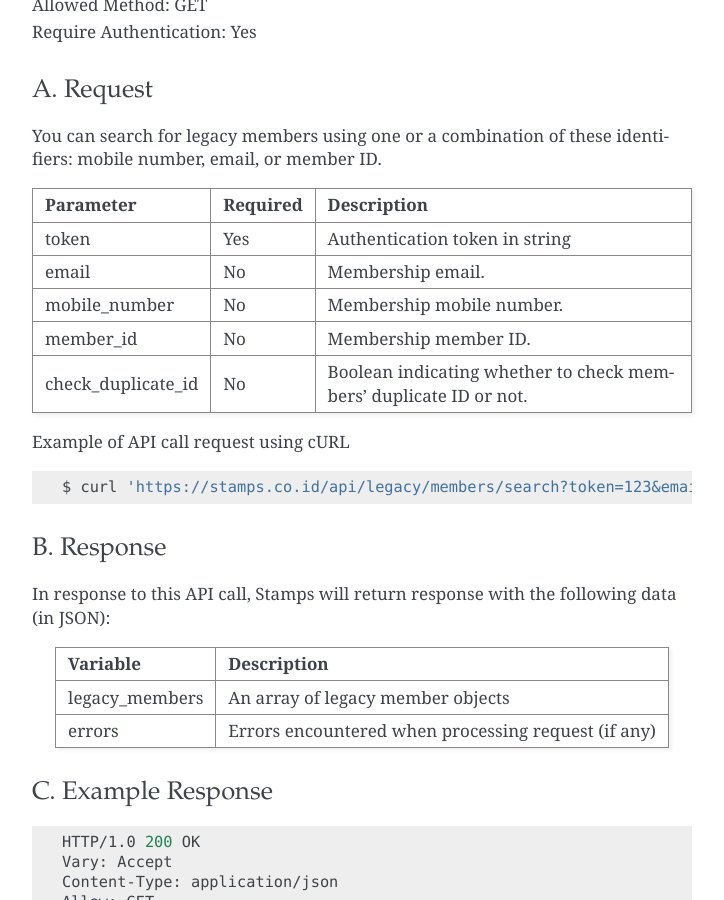
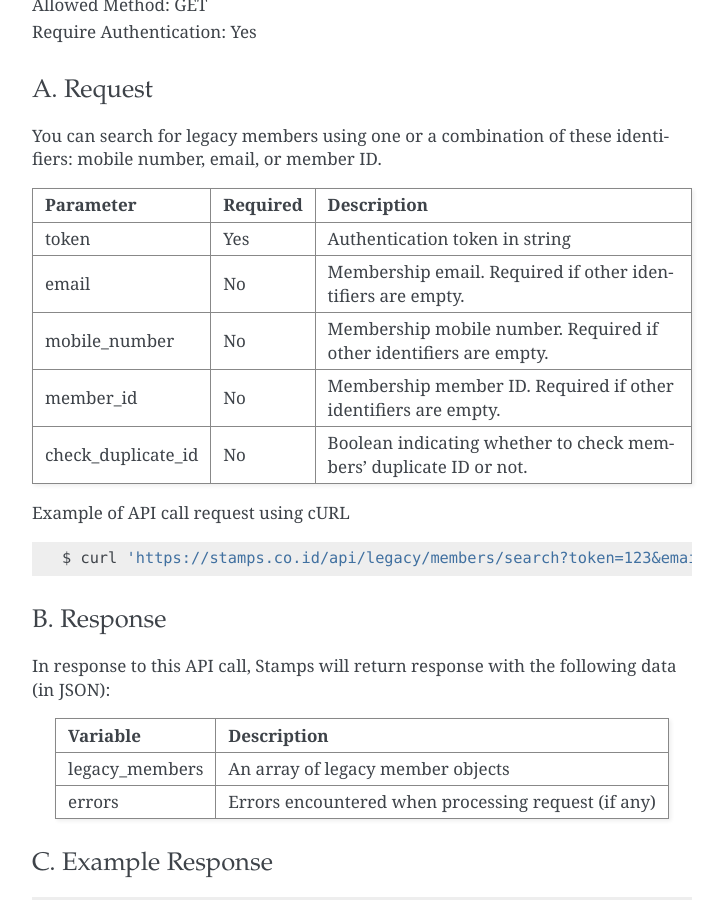
Before and after one commit to ui/stamps-api-docs, a Sphinx documentation site: the page built from source/legacy_members_api.rst, in a window 1280 px wide and 900 px high, scrolled down 2899 px. Shown: the whole window, without its empty margins (388-1112 px from the left). Built offline with Sphinx 7.4.7, drawn with Linux system fonts in a browser that asks for light colours.

Commit message:
Update legacy_members_api.rst

```diff
--- a/source/legacy_members_api.rst
+++ b/source/legacy_members_api.rst
@@ -154,9 +154,9 @@ You can search for legacy members using one or a combination of these identifier
 Parameter               Required    Description
 ======================= =========== =========================
 token                   Yes         Authentication token in string
-email                   No          Membership email.
-mobile_number           No          Membership mobile number.
-member_id               No          Membership member ID.
+email                   No          Membership email. Required if other identifiers are empty.
+mobile_number           No          Membership mobile number. Required if other identifiers are empty.
+member_id               No          Membership member ID. Required if other identifiers are empty.
 check_duplicate_id      No          Boolean indicating whether to check members' duplicate ID or not.
 ======================= =========== =========================
 
```
